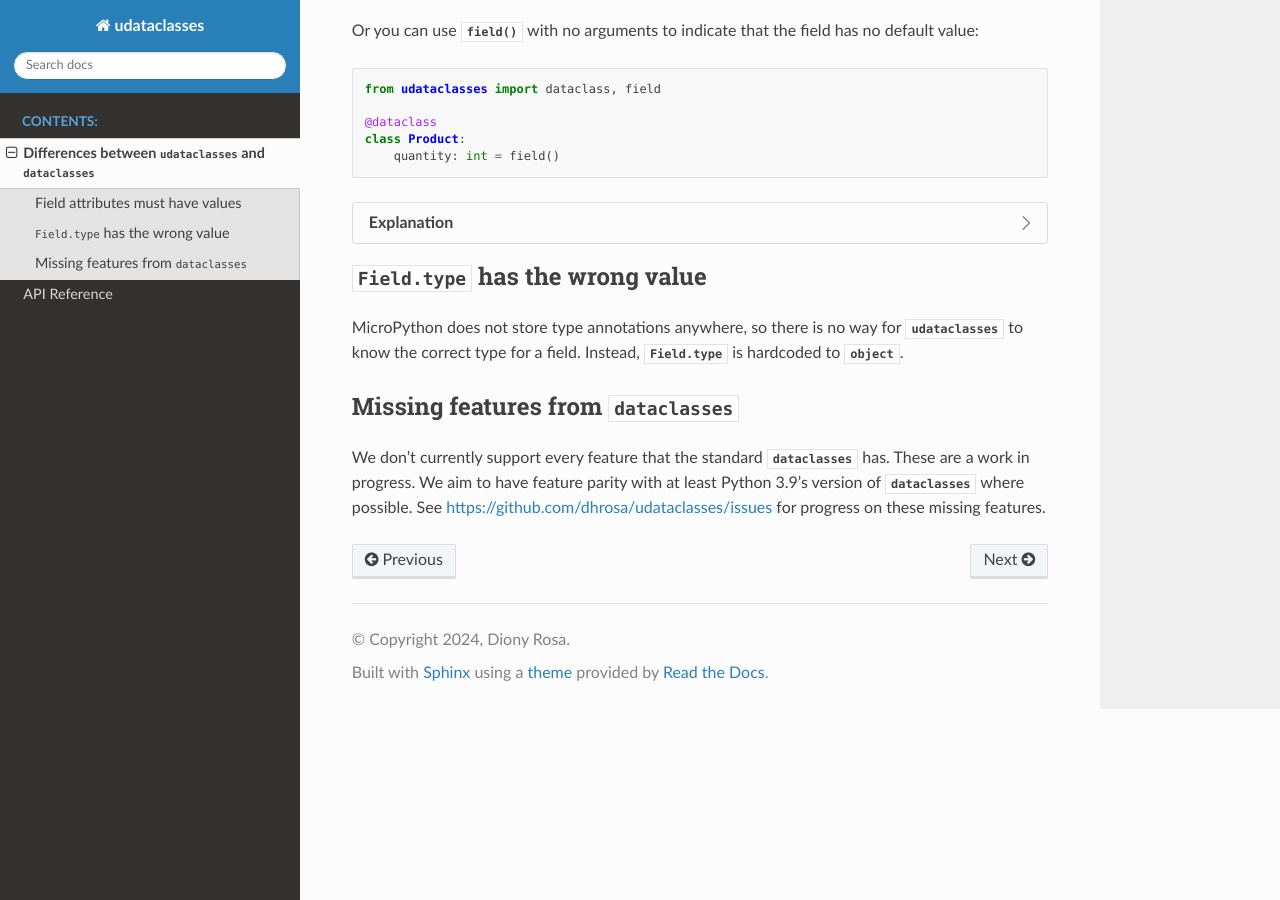
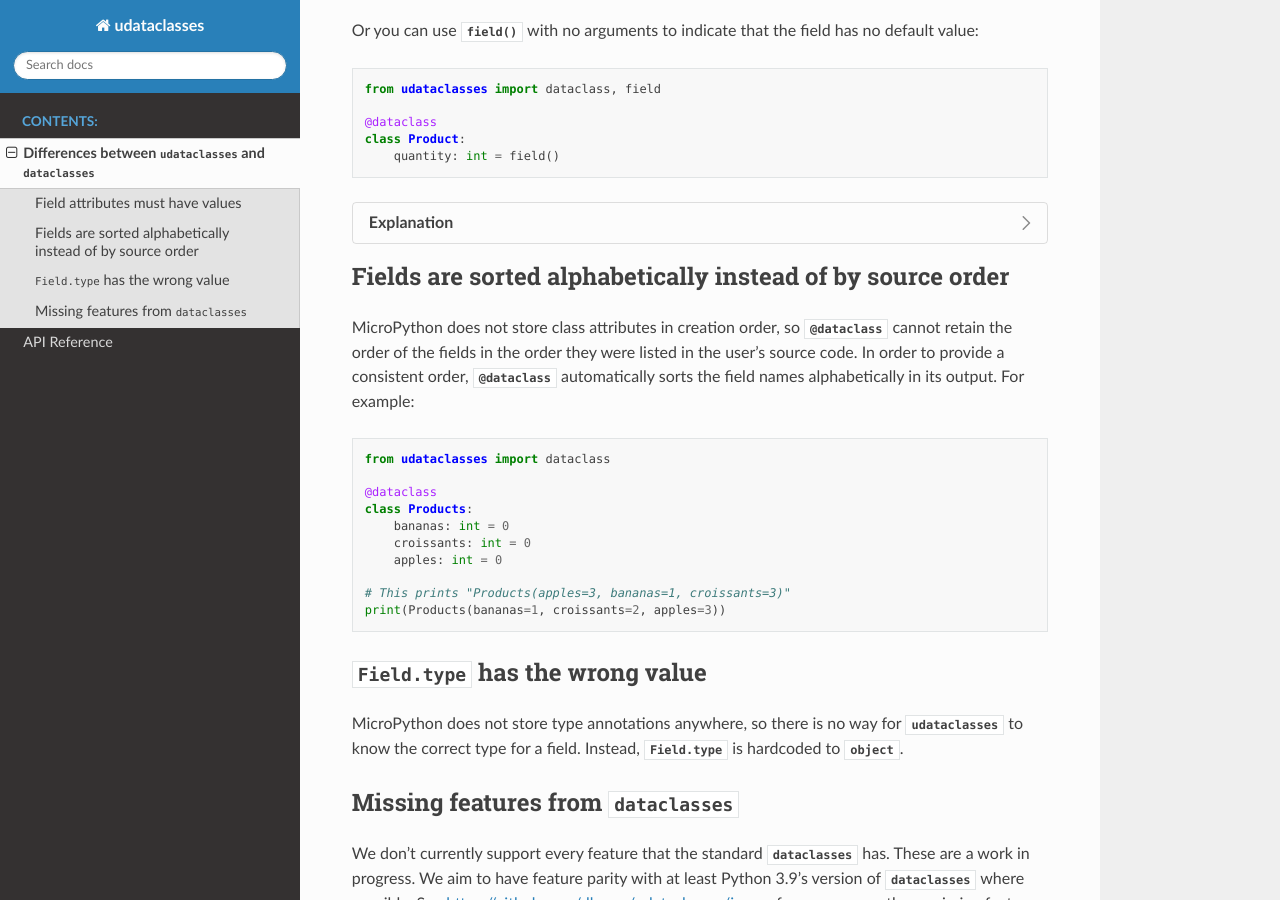
Before and after one commit to dhrosa/udataclasses, a Sphinx documentation site: the page built from docs/diffs.rst, in a window 1280 px wide and 900 px high, scrolled down 566 px. Built offline with Sphinx 7.4.7 and the Read the Docs theme 2.0.0, drawn with Linux system fonts in a browser that asks for light colours.

Commit message:
Sort fields alphabetically.
See #13

```diff
--- a/docs/diffs.rst
+++ b/docs/diffs.rst
@@ -61,6 +61,31 @@ indicate that the field has no default value:
    Because of this, |udataclasses| fields have to be assigned a value in order
    for us to be able to detect the field.
 
+Fields are sorted alphabetically instead of by source order
+-----------------------------------------------------------
+
+MicroPython does not store class attributes in creation order, so |decorator|
+cannot retain the order of the fields in the order they were listed in the
+user's source code. In order to provide a consistent order, |decorator|
+automatically sorts the field names alphabetically in its output. For example:
+
+.. code:: python
+
+   from udataclasses import dataclass
+
+   @dataclass
+   class Products:
+       bananas: int = 0
+       croissants: int = 0
+       apples: int = 0
+
+   # This prints "Products(apples=3, bananas=1, croissants=3)"
+   print(Products(bananas=1, croissants=2, apples=3))
+
+
+
+.. |decorator| replace:: :py:func:`@dataclass <udataclasses.dataclass>`
+
 
 |field_type| has the wrong value
 --------------------------------
```
Also changed, not shown: 2 other files.
